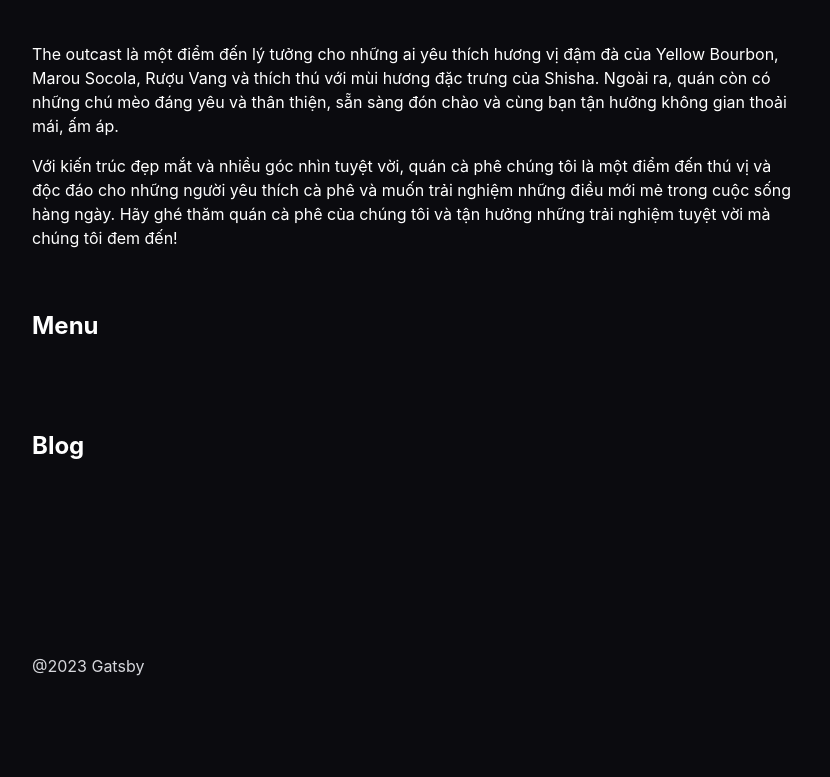
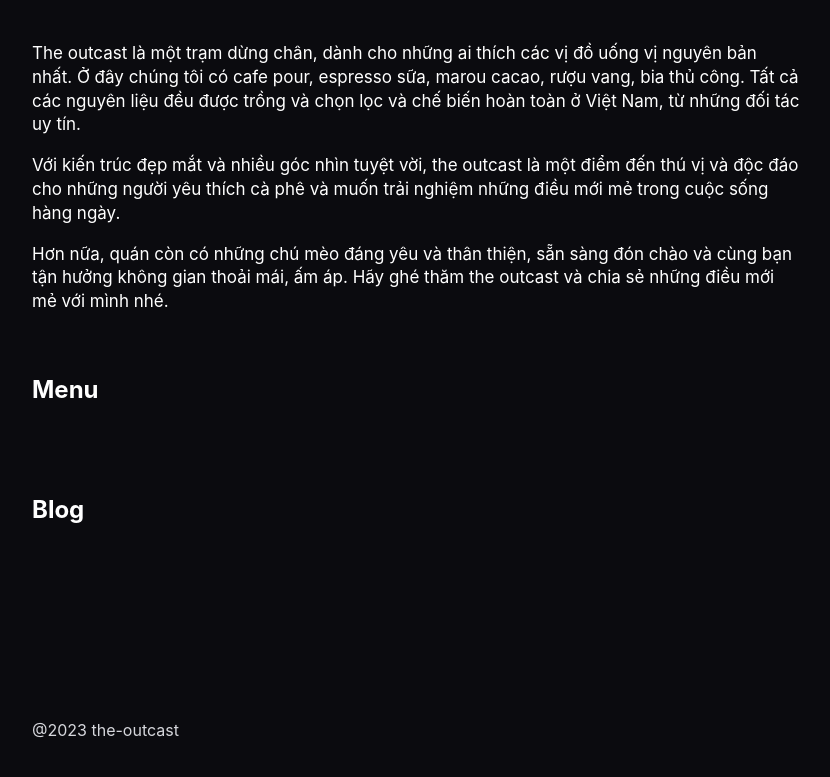
Before and after one commit to tampham47/theoutcast.cafe, a Gatsby site: page / in a window 1280 px wide. Shown: the part 55-832 px from the top of the page, without its empty margins (8-838 px from the left). Before the commit the page ends 800 px from the top, so only its background shows below. Built offline with nearby package versions, Linux system fonts and the light colour scheme; Gatsby itself is replaced by a stand-in of ours.

Commit message:
chore: update content

```diff
--- a/src/components/CardItem/Card.tsx
+++ b/src/components/CardItem/Card.tsx
@@ -8,7 +8,7 @@ import { ScAuthor } from "../../templates/styled";
 
 const ScMain = styled.div`
   max-width: 500px;
-  margin-bottom: 4rem;
+  margin-bottom: 2rem;
 
   @media screen and (min-width: 992px) {
     margin-left: 24px;
--- a/src/components/CardItem/Menu.tsx
+++ b/src/components/CardItem/Menu.tsx
@@ -8,7 +8,7 @@ import { ScAuthor } from "../../templates/styled";
 
 const ScMain = styled.div`
   max-width: 500px;
-  margin-bottom: 4rem;
+  margin-bottom: 2rem;
 
   @media screen and (min-width: 992px) {
     margin-left: 12px;
@@ -49,6 +49,8 @@ const ScPanelContent = styled.div``;
 const ScTitle = styled.h6`
   font-size: 16px;
   margin-bottom: 0;
+  margin-top: 16px;
+  margin-top: 12px;
 
   a {
     color: white;
--- a/src/components/Footer.tsx
+++ b/src/components/Footer.tsx
@@ -31,7 +31,7 @@ export const Footer = () => {
     <ScMain>
       <Container>
         <ScContent>
-          <div>@2023 Gatsby</div>
+          <div>@2023 the-outcast</div>
         </ScContent>
       </Container>
     </ScMain>
--- a/src/components/Layout.tsx
+++ b/src/components/Layout.tsx
@@ -10,6 +10,7 @@ import "../css/normalize.css";
 const GlobalStyle = createGlobalStyle`
   html {
     font-size: 16px;
+    line-height: 1.4;
   }
 
   body {
--- a/src/pages/index.tsx
+++ b/src/pages/index.tsx
@@ -26,6 +26,8 @@ const ScMain = styled.div`
 
 const ScContent = styled.div`
   max-width: 768px;
+  font-size: 17px;
+  line-height: 1.4;
 `;
 
 const ScMenuList = styled.div`
@@ -124,18 +126,23 @@ const BlogTemplate = ({ data }: any) => {
           <ScMain>
             <ScContent>
               <p>
-                The outcast là một điểm đến lý tưởng cho những ai yêu thích
-                hương vị đậm đà của Yellow Bourbon, Marou Socola, Rượu Vang và
-                thích thú với mùi hương đặc trưng của Shisha. Ngoài ra, quán còn
-                có những chú mèo đáng yêu và thân thiện, sẵn sàng đón chào và
-                cùng bạn tận hưởng không gian thoải mái, ấm áp.
+                The outcast là một trạm dừng chân, dành cho những ai thích các
+                vị đồ uống vị nguyên bản nhất. Ở đây chúng tôi có cafe pour,
+                espresso sữa, marou cacao, rượu vang, bia thủ công. Tất cả các
+                nguyên liệu đều được trồng và chọn lọc và chế biến hoàn toàn ở
+                Việt Nam, từ những đối tác uy tín.
               </p>
               <p>
-                Với kiến trúc đẹp mắt và nhiều góc nhìn tuyệt vời, quán cà phê
-                chúng tôi là một điểm đến thú vị và độc đáo cho những người yêu
-                thích cà phê và muốn trải nghiệm những điều mới mẻ trong cuộc
-                sống hàng ngày. Hãy ghé thăm quán cà phê của chúng tôi và tận
-                hưởng những trải nghiệm tuyệt vời mà chúng tôi đem đến!
+                Với kiến trúc đẹp mắt và nhiều góc nhìn tuyệt vời, the outcast
+                là một điểm đến thú vị và độc đáo cho những người yêu thích cà
+                phê và muốn trải nghiệm những điều mới mẻ trong cuộc sống hàng
+                ngày.
+              </p>
+              <p>
+                Hơn nữa, quán còn có những chú mèo đáng yêu và thân thiện, sẵn
+                sàng đón chào và cùng bạn tận hưởng không gian thoải mái, ấm áp.
+                Hãy ghé thăm the outcast và chia sẻ những điều mới mẻ với mình
+                nhé.
               </p>
             </ScContent>
           </ScMain>
```
